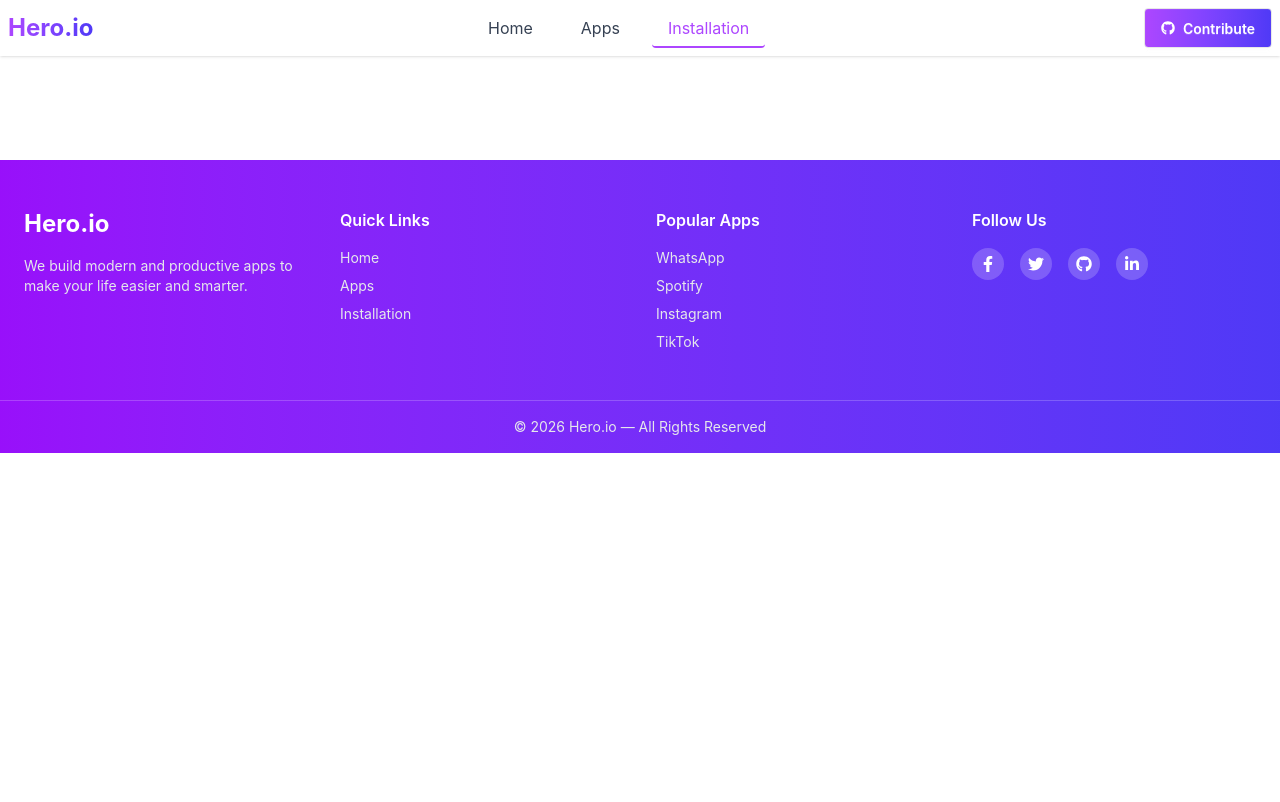
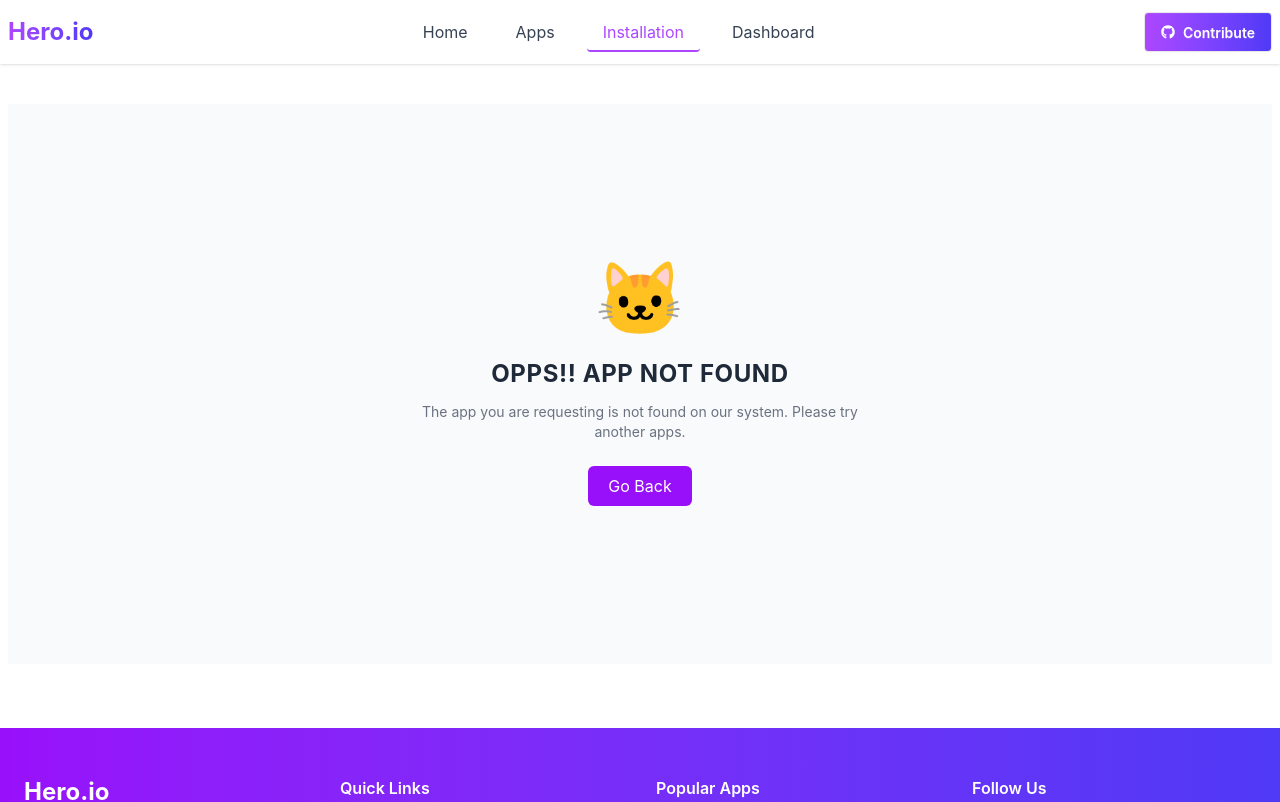
Before and after one commit to shawon787-cyber/Play-Store-React, a React (Vite) app: page /installedApps in a window 1280 px wide. Shown: the top 802 px of the page. Built offline with nearby package versions, Linux system fonts and the light colour scheme.

Commit message:
pie chart implement

```diff
--- a/package.json
+++ b/package.json
@@ -17,6 +17,7 @@
     "react-router": "^7.14.0",
     "react-spinners": "^0.17.0",
     "react-toastify": "^11.0.5",
+    "recharts": "^3.8.1",
     "tailwindcss": "^4.2.2"
   },
   "devDependencies": {
--- a/src/Router/Routes.jsx
+++ b/src/Router/Routes.jsx
@@ -5,6 +5,7 @@ import Apps from "../pages/apps/Apps";
 import InstallApps from "../pages/InstallApps/InstallApps";
 import ErrorPage from "../pages/ErrorPage/ErrorPage";
 import AppDetails from "../pages/appDetails/AppDetails";
+import Dashboard from "../pages/Dashboard/Dashboard";
 
 
 export const router = createBrowserRouter(
@@ -30,6 +31,10 @@ export const router = createBrowserRouter(
           path: "/installedApps",
           element: <InstallApps></InstallApps>
         },
+        {
+          path: "/dashboard",
+          element: <Dashboard></Dashboard>
+        },
       ],
       errorElement: <ErrorPage></ErrorPage>
     },
--- a/src/assets/Components/Shared/Navbar.jsx
+++ b/src/assets/Components/Shared/Navbar.jsx
@@ -6,7 +6,7 @@ import { FaGithub } from "react-icons/fa";
 const Navbar = () => {
     return (
         <div className='shadow-sm'>
-            <nav className='flex justify-between items-center p-2 container mx-auto'>
+            <nav className='flex justify-between items-center px-2 py-3 container mx-auto'>
                 <h2 className="text-2xl font-bold bg-gradient-to-r from-purple-500 to-indigo-600 bg-clip-text text-transparent">
                     Hero.io
                 </h2>
@@ -14,6 +14,7 @@ const Navbar = () => {
                 <li><NavLink to={"/"}  className={({ isActive }) =>`px-4 py-2 rounded ${isActive ? "border-b-2 border-purple-500 text-purple-500" : "text-gray-700"}`}>Home</NavLink></li>
                 <li><NavLink to={"/apps"} className={({ isActive }) =>`px-4 py-2 rounded ${isActive ? "border-b-2 border-purple-500 text-purple-500" : "text-gray-700"}`}>Apps</NavLink></li>
                 <li><NavLink to={"/installedApps"} className={({ isActive }) =>`px-4 py-2 rounded ${isActive ? "border-b-2 border-purple-500 text-purple-500" : "text-gray-700"}`}>Installation</NavLink></li>
+                <li><NavLink to={"/dashboard"} className={({ isActive }) =>`px-4 py-2 rounded ${isActive ? "border-b-2 border-purple-500 text-purple-500" : "text-gray-700"}`}>Dashboard</NavLink></li>
             </ul>
             <button className='btn bg-gradient-to-r from-purple-500 to-indigo-600 text-white flex items-center gap-2'>
   <FaGithub />
--- /dev/null
+++ b/src/pages/Dashboard/Dashboard.jsx
@@ -0,0 +1,33 @@
+import React from 'react';
+import { Legend, Pie, PieChart, Tooltip } from 'recharts';
+
+const data = [
+  { name: 'Installed', value: 400 , fill: "#6366F1" },
+  { name: 'Uninstalled', value: 200 , fill: "#22C55E"},
+
+];
+const Dashboard = () => {
+    return (
+         <div className='flex flex-col gap-5 items-center justify-center my-8'>
+            <h2 className='text-3xl font-semibold text-purple-500'>Install & Uninstall Apps</h2>
+             <PieChart style={{ width: '100%', maxWidth: '500px', maxHeight: '80vh', aspectRatio: 1 }} responsive>
+      <Pie
+        data={data}
+        innerRadius="80%"
+        outerRadius="100%"
+        // Corner radius is the rounded edge of each pie slice
+        cornerRadius="50%"
+        fill="#8884d8"
+        // padding angle is the gap between each pie slice
+        paddingAngle={5}
+        dataKey="value"
+        isAnimationActive={true}
+      />
+      <Legend></Legend>
+      <Tooltip></Tooltip>
+    </PieChart>
+         </div>
+    );
+};
+
+export default Dashboard;
--- a/src/pages/InstallApps/InstallApps.jsx
+++ b/src/pages/InstallApps/InstallApps.jsx
@@ -1,6 +1,7 @@
 import React, { useContext } from 'react';
 import { InstalledAppsContext } from '../../Context/InstalledAppProvider';
 import { toast } from 'react-toastify';
+import NotFound from './NotFound';
 
 const InstallApps = () => {
     const {installedApps, setInstalledApps} = useContext(InstalledAppsContext);
@@ -14,8 +15,8 @@ const InstallApps = () => {
     }
     return (
         <div className='container mx-auto px-2 my-10 grid gap-6'>
-            {
-                installedApps.map((app, ind)=>{
+            { installedApps.length === 0 ? <NotFound></NotFound> :
+            installedApps.map((app, ind)=>{
                     return <div className='shadow flex items-center  p-4 rounded-md bg-purple-50 justify-between' key={ind}>
 
                         <div className='flex items-center gap-4'>
--- /dev/null
+++ b/src/pages/InstallApps/NotFound.jsx
@@ -0,0 +1,43 @@
+import React from "react";
+
+const NotFound = () => {
+  return (
+    <div className="min-h-[70vh] flex items-center justify-center bg-gray-50 px-4">
+      <div className="text-center max-w-md">
+
+        {/* Illustration */}
+        <div className="flex justify-center mb-6">
+          <div className="relative">
+            {/* Cat / Icon */}
+            <div className="text-7xl">🐱</div>
+
+            {/* Not Found Badge */}
+            {/* <div className="absolute left-1/2 -translate-x-1/2 bg-yellow-400 text-black px-3 py-1 rounded-md text-xs font-bold shadow">
+              NOT FOUND
+            </div> */}
+          </div>
+        </div>
+
+        {/* Title */}
+        <h1 className="text-2xl font-bold text-gray-800 uppercase tracking-wide">
+          OPPS!! APP NOT FOUND
+        </h1>
+
+        {/* Description */}
+        <p className="text-gray-500 mt-3 text-sm">
+          The app you are requesting is not found on our system. Please try another apps.
+        </p>
+
+        {/* Button */}
+        <button
+          onClick={() => window.history.back()}
+          className="mt-6 bg-purple-600 hover:bg-purple-700 text-white px-5 py-2 rounded-md transition"
+        >
+          Go Back
+        </button>
+      </div>
+    </div>
+  );
+};
+
+export default NotFound;
```
Also changed, not shown: 1 other file (tests, documents, lock files or other folders).
